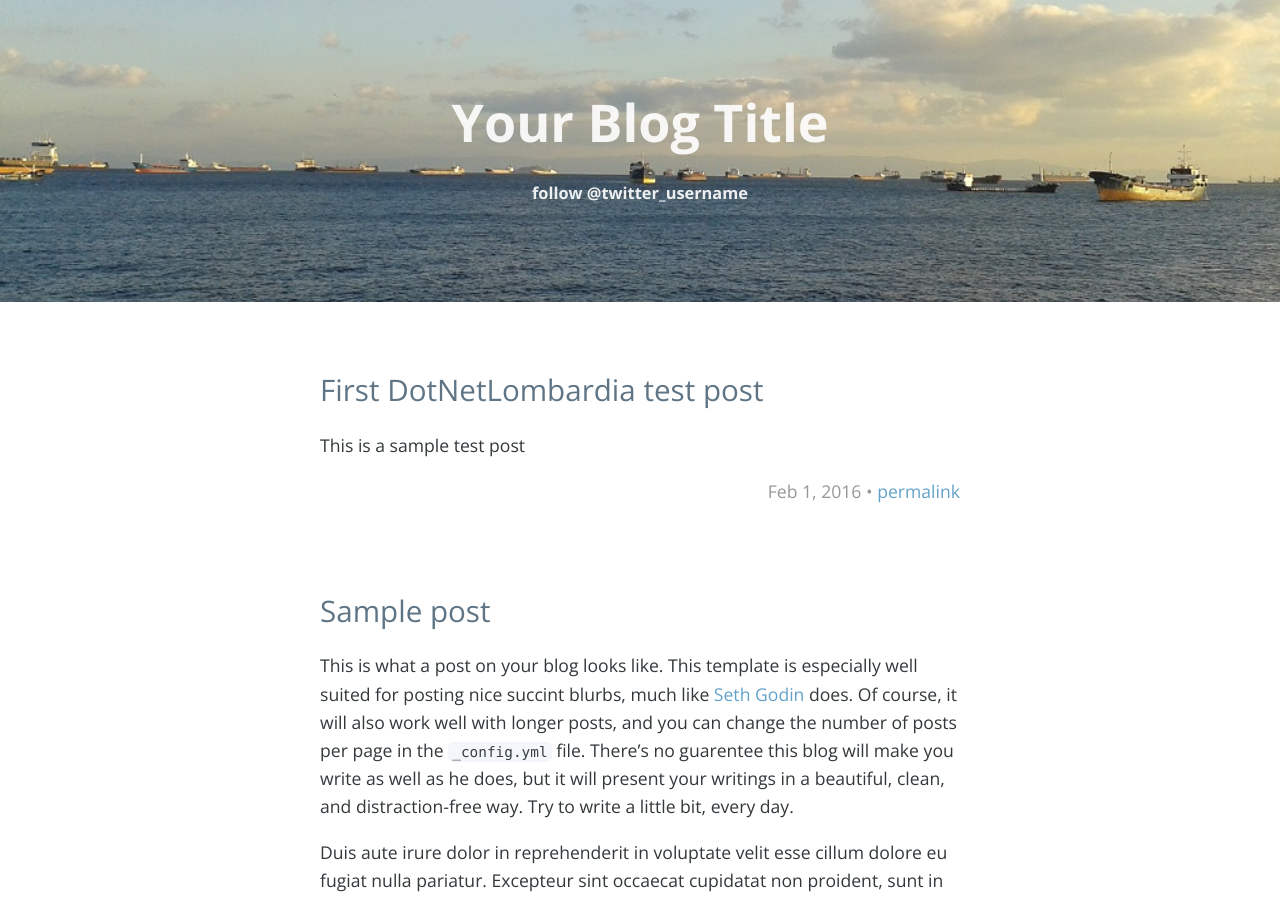
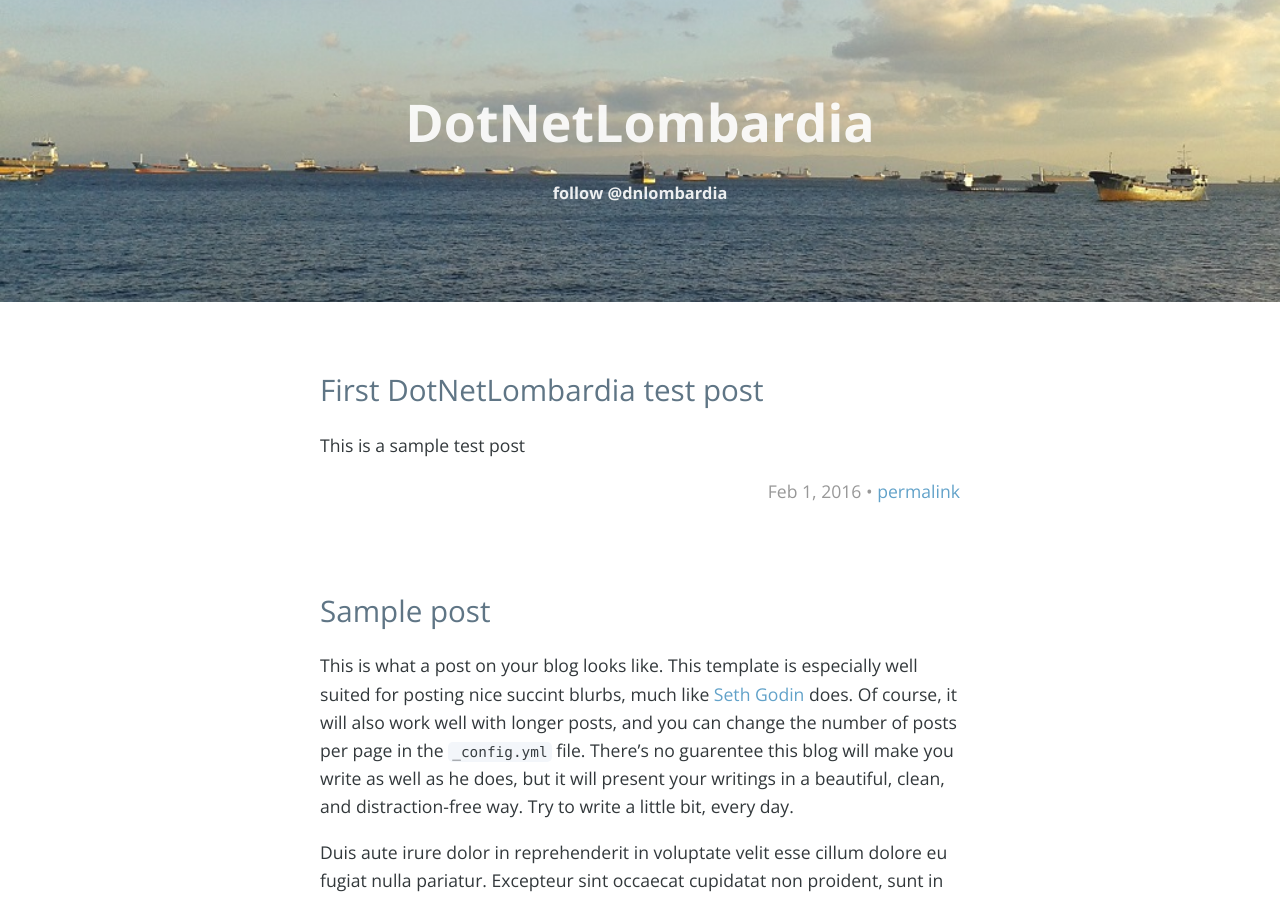
Before and after one commit to dotnetlombardia/dotnetlombardia.github.io, a Jekyll site: the page built from index.html, in a window 1280 px wide and 900 px high. Built offline with Jekyll 4.4.1, drawn with Linux system fonts in a browser that asks for light colours; the list of posts is cut into pages by our own code.

Commit message:
Updated configuration

```diff
--- a/_config.yml
+++ b/_config.yml
@@ -6,12 +6,12 @@
 # 'jekyll serve'. If you change this file, please restart the server process.
 
 # Site settings
-title: Your Blog Title
+title: DotNetLombardia
 description: '' # write a nice description for your blog
 baseurl: '' # the subpath of your site, e.g. /blog
 url: '' # the base hostname & protocol for your site http://www.example.com
 # google_analytics: 'UA-XXXXXX-X'
-twitter_username: 'twitter_username'
+twitter_username: 'dnlombardia'
 
 # Build settings
 markdown: kramdown
```
